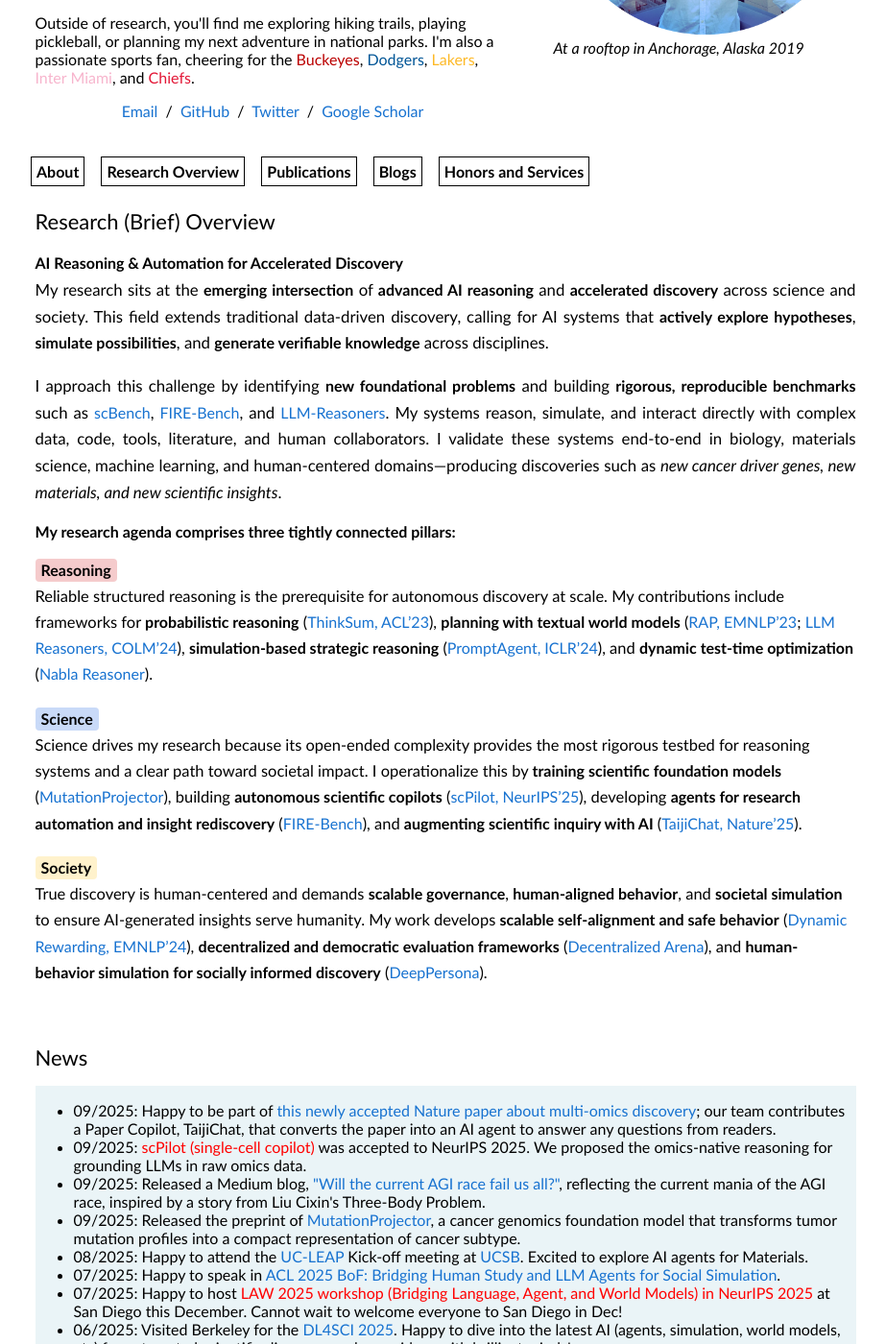
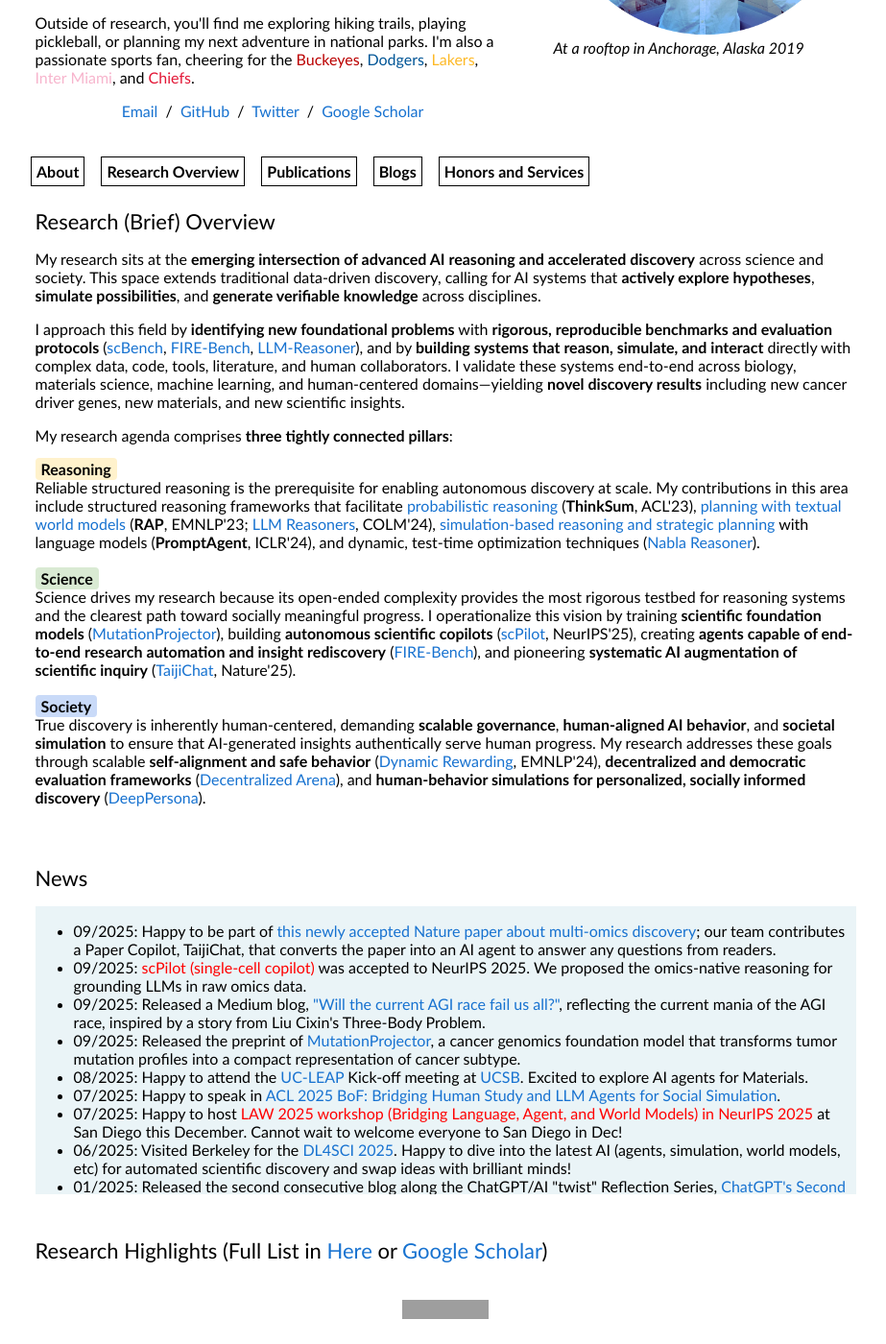
Before and after one commit to zhenwang9102/zhenwang9102.github.io, a Jekyll site: the page built from _posts/2019-06-02-venue.markdown, in a window 1280 px wide and 1400 px high, scrolled down 391 px. Shown: the whole window at 96% size, without its empty margins (176-1099 px from the left). Built offline with Jekyll 4.4.1, drawn with Linux system fonts in a browser that asks for light colours; grey boxes are pictures that could not be loaded.

Commit message:
Update default.html

```diff
--- a/_layouts/default.html
+++ b/_layouts/default.html
@@ -97,77 +97,80 @@
 
         <!-- (Check More <a href="https://zhenwang9102.github.io/page_research.html" style="font-family: inherit; font-size: inherit; font-weight: inherit;">Here</a>) -->
 
-        <table style="width:100%;border:0px;border-spacing:0px;border-collapse:separate;margin:auto;">
+        <table style="width:100%;border:0px;border-spacing:0px;border-collapse:separate;margin-right:auto;margin-left:auto;">
           <tr>
-            <td style="padding:2.5%;width:100%;vertical-align:middle;">
+            <td style="padding:2.5%;width:100%;vertical-align:middle">
 
-              <h2 style="margin-bottom:0.8rem;">Research (Brief) Overview</h2>
+              <h2>Research (Brief) Overview</h2>
 
-              <p style="font-size:1.05rem; line-height:1.65; text-align:justify;">
-                <strong>AI Reasoning &amp; Automation for Accelerated Discovery</strong><br>
-                My research sits at the <strong>emerging intersection</strong> of <strong>advanced AI reasoning</strong> and <strong>accelerated discovery</strong> across science and society.
-                This field extends traditional data-driven discovery, calling for AI systems that <strong>actively explore hypotheses</strong>,
-                <strong>simulate possibilities</strong>, and <strong>generate verifiable knowledge</strong> across disciplines.
+              <p>
+                My research sits at the <b>emerging intersection of advanced AI reasoning and accelerated discovery</b> across science and society.
+                This space extends traditional data-driven discovery, calling for AI systems that <b>actively explore hypotheses</b>,
+                <b>simulate possibilities</b>, and <b>generate verifiable knowledge</b> across disciplines.
               </p>
 
-              <p style="font-size:1.05rem; line-height:1.65; text-align:justify;">
-                I approach this challenge by identifying <strong>new foundational problems</strong> and building <strong>rigorous, reproducible benchmarks</strong>
-                such as <a href="https://zhenwang9102.github.io/" target="_blank">scBench</a>,
-                <a href="https://zhenwang9102.github.io/" target="_blank">FIRE-Bench</a>, and
-                <a href="https://github.com/maitrix-org/llm-reasoners" target="_blank">LLM-Reasoners</a>.
-                My systems reason, simulate, and interact directly with complex data, code, tools, literature, and human collaborators.
-                I validate these systems end-to-end in biology, materials science, machine learning, and human-centered domains—producing discoveries such as
-                <em>new cancer driver genes, new materials, and new scientific insights</em>.
+              <p>
+                I approach this field by <b>identifying new foundational problems</b> with <b>rigorous, reproducible benchmarks and evaluation protocols</b>
+                (<a href="https://zhenwang9102.github.io/">scBench</a>,
+                <a href="https://zhenwang9102.github.io/">FIRE-Bench</a>,
+                <a href="https://github.com/maitrix-org/llm-reasoners">LLM-Reasoner</a>),
+                and by <b>building systems that reason, simulate, and interact</b> directly with complex data, code, tools, literature, and human collaborators.
+                I validate these systems end-to-end across biology, materials science, machine learning, and human-centered domains—yielding
+                <b>novel discovery results</b> including new cancer driver genes, new materials, and new scientific insights.
               </p>
 
-              <p style="font-size:1.05rem; margin-bottom:1rem;"><strong>My research agenda comprises three tightly connected pillars:</strong></p>
+              <p>
+                My research agenda comprises <b>three tightly connected pillars</b>:
+              </p>
 
-              <ul style="list-style:none; padding-left:0; font-size:1.03rem; line-height:1.65;">
-
-                <li style="margin-bottom:1.2rem;">
-                  <span style="background-color:#f5cbcc; padding:2px 6px; border-radius:4px;"><strong>Reasoning</strong></span><br>
-                  Reliable structured reasoning is the prerequisite for autonomous discovery at scale.
-                  My contributions include frameworks for <strong>probabilistic reasoning</strong>
-                  (<a href="https://arxiv.org/abs/2210.01293" target="_blank">ThinkSum, ACL’23</a>),
-                  <strong>planning with textual world models</strong>
-                  (<a href="https://arxiv.org/abs/2305.14992" target="_blank">RAP, EMNLP’23</a>;
-                  <a href="https://github.com/maitrix-org/llm-reasoners" target="_blank">LLM Reasoners, COLM’24</a>),
-                  <strong>simulation-based strategic reasoning</strong>
-                  (<a href="https://arxiv.org/abs/2310.16427" target="_blank">PromptAgent, ICLR’24</a>),
-                  and <strong>dynamic test-time optimization</strong>
-                  (<a href="https://zhenwang9102.github.io/" target="_blank">Nabla Reasoner</a>).
+              <ul style="list-style-type:none;padding-left:0;">
+                <li>
+                  <span style="background-color:#fff2cc;padding:2px 6px;border-radius:4px;font-weight:bold;">Reasoning</span><br>
+                  Reliable structured reasoning is the prerequisite for enabling autonomous discovery at scale.
+                  My contributions in this area include structured reasoning frameworks that facilitate
+                  <a href="https://arxiv.org/abs/2305.14992">probabilistic reasoning</a> (<b>ThinkSum</b>, ACL'23),
+                  <a href="https://arxiv.org/abs/2305.14992">planning with textual world models</a>
+                  (<b>RAP</b>, EMNLP'23;
+                  <a href="https://github.com/maitrix-org/llm-reasoners">LLM Reasoners</a>, COLM'24),
+                  <a href="https://arxiv.org/abs/2310.16427">simulation-based reasoning and strategic planning</a> with language models
+                  (<b>PromptAgent</b>, ICLR'24), and dynamic, test-time optimization techniques
+                  (<a href="https://zhenwang9102.github.io/">Nabla Reasoner</a>).
                 </li>
-
-                <li style="margin-bottom:1.2rem;">
-                  <span style="background-color:#c9daf8; padding:2px 6px; border-radius:4px;"><strong>Science</strong></span><br>
-                  Science drives my research because its open-ended complexity provides the most rigorous testbed for reasoning systems
-                  and a clear path toward societal impact. I operationalize this by <strong>training scientific foundation models</strong>
-                  (<a href="https://zhenwang9102.github.io/" target="_blank">MutationProjector</a>),
-                  building <strong>autonomous scientific copilots</strong>
-                  (<a href="https://zhenwang9102.github.io/" target="_blank">scPilot, NeurIPS’25</a>),
-                  developing <strong>agents for research automation and insight rediscovery</strong>
-                  (<a href="https://zhenwang9102.github.io/" target="_blank">FIRE-Bench</a>), and
-                  <strong>augmenting scientific inquiry with AI</strong>
-                  (<a href="https://zhenwang9102.github.io/" target="_blank">TaijiChat, Nature’25</a>).
-                </li>
+                <br>
 
                 <li>
-                  <span style="background-color:#fff2cc; padding:2px 6px; border-radius:4px;"><strong>Society</strong></span><br>
-                  True discovery is human-centered and demands <strong>scalable governance</strong>,
-                  <strong>human-aligned behavior</strong>, and <strong>societal simulation</strong>
-                  to ensure AI-generated insights serve humanity.
-                  My work develops <strong>scalable self-alignment and safe behavior</strong>
-                  (<a href="https://arxiv.org/abs/2411.08733" target="_blank">Dynamic Rewarding, EMNLP’24</a>),
-                  <strong>decentralized and democratic evaluation frameworks</strong>
-                  (<a href="https://de-arena.maitrix.org/" target="_blank">Decentralized Arena</a>), and
-                  <strong>human-behavior simulation for socially informed discovery</strong>
-                  (<a href="https://zhenwang9102.github.io/" target="_blank">DeepPersona</a>).
+                  <span style="background-color:#d9ead3;padding:2px 6px;border-radius:4px;font-weight:bold;">Science</span><br>
+                  Science drives my research because its open-ended complexity provides the most rigorous testbed for reasoning systems
+                  and the clearest path toward socially meaningful progress.
+                  I operationalize this vision by training <b>scientific foundation models</b>
+                  (<a href="https://zhenwang9102.github.io/">MutationProjector</a>),
+                  building <b>autonomous scientific copilots</b>
+                  (<a href="https://zhenwang9102.github.io/">scPilot</a>, NeurIPS'25),
+                  creating <b>agents capable of end-to-end research automation and insight rediscovery</b>
+                  (<a href="https://zhenwang9102.github.io/">FIRE-Bench</a>),
+                  and pioneering <b>systematic AI augmentation of scientific inquiry</b>
+                  (<a href="https://zhenwang9102.github.io/">TaijiChat</a>, Nature'25).
+                </li>
+                <br>
+
+                <li>
+                  <span style="background-color:#c9daf8;padding:2px 6px;border-radius:4px;font-weight:bold;">Society</span><br>
+                  True discovery is inherently human-centered, demanding <b>scalable governance</b>,
+                  <b>human-aligned AI behavior</b>, and <b>societal simulation</b> to ensure that AI-generated insights
+                  authentically serve human progress.
+                  My research addresses these goals through scalable <b>self-alignment and safe behavior</b>
+                  (<a href="https://zhenwang9102.github.io/">Dynamic Rewarding</a>, EMNLP'24),
+                  <b>decentralized and democratic evaluation frameworks</b>
+                  (<a href="https://de-arena.maitrix.org/">Decentralized Arena</a>),
+                  and <b>human-behavior simulations for personalized, socially informed discovery</b>
+                  (<a href="https://zhenwang9102.github.io/">DeepPersona</a>).
                 </li>
               </ul>
 
             </td>
           </tr>
         </table>
+
 
 
 
```
